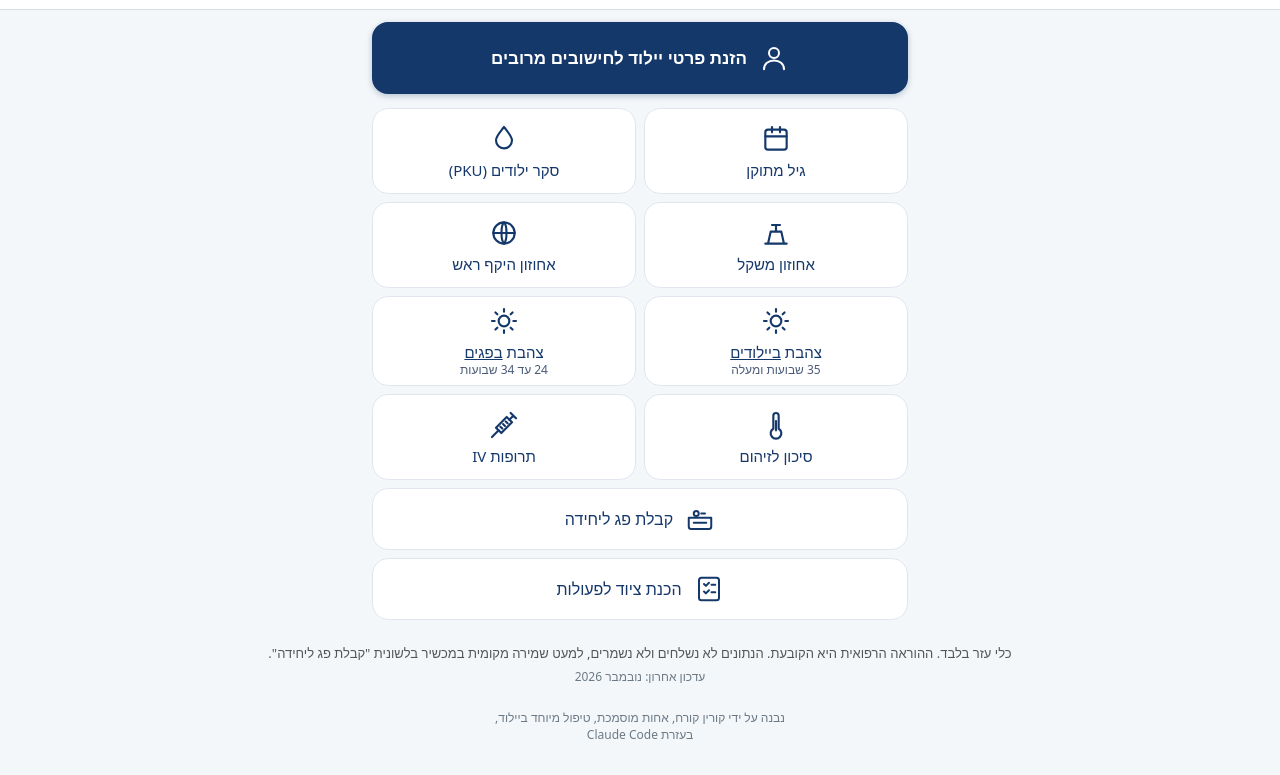
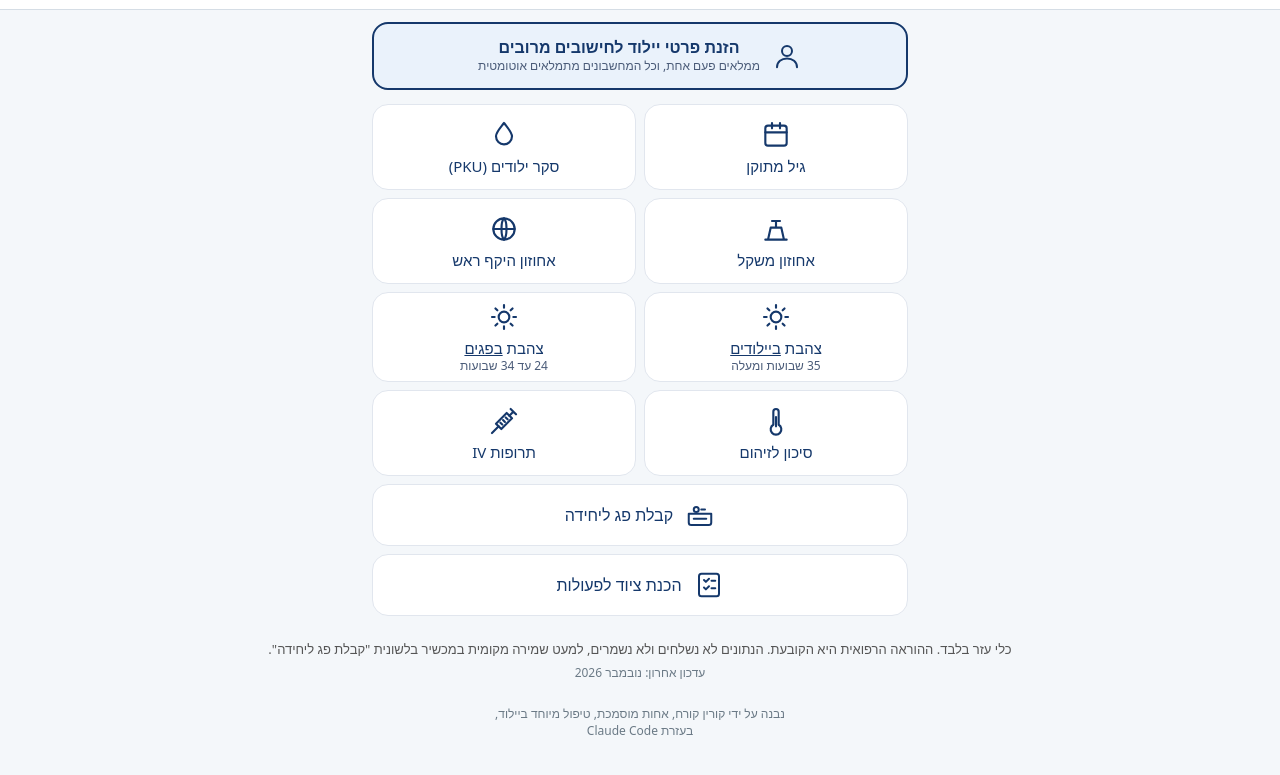
Before and after one commit to KorinKorach/nicu-cal, a plain HTML site: page index.html in a window 1280 px wide. Shown: the part 55-830 px from the top of the page. Drawn offline with Linux system fonts and the light colour scheme.

Commit message:
Baby tile: lighter style + helper sentence

```diff
--- a/index.html
+++ b/index.html
@@ -20,7 +20,7 @@
   <div class="tiles">
     <button class="tile alt wide" data-tab="baby">
       <svg viewBox="0 0 24 24" aria-hidden="true"><circle cx="12" cy="8" r="4"/><path d="M4 21c0-4.4 3.6-7 8-7s8 2.6 8 7"/></svg>
-      <span>הזנת פרטי יילוד לחישובים מרובים</span></button>
+      <span>הזנת פרטי יילוד לחישובים מרובים<small>ממלאים פעם אחת, וכל המחשבונים מתמלאים אוטומטית</small></span></button>
     <button class="tile" data-tab="age">
       <svg viewBox="0 0 24 24" aria-hidden="true"><rect x="4" y="5" width="16" height="15" rx="2"/><path d="M4 10h16M9 3v4M15 3v4"/></svg>
       <span>גיל מתוקן</span></button>
--- a/style.css
+++ b/style.css
@@ -196,7 +196,8 @@ body.babyflow .clrhome{display:block}
 .prcur{text-align:center;margin:16px 0 4px;padding-top:12px;border-top:1px solid var(--line);font-size:17px;color:#15386B}
 .prcurnote{text-align:center;font-size:13px;margin:2px 0 8px}
 
-/* כפתור פרטי יילוד: בולט */
-.tile.alt{background:#15386B;border:2px solid #15386B;color:#fff;min-height:72px;font-size:17px;font-weight:700;margin-bottom:6px;box-shadow:0 2px 6px rgba(21,56,107,.28)}
-.tile.alt svg{stroke:#fff}
-.tile.alt:active{background:#0F2B54}
+/* כפתור פרטי יילוד: בולט במידה */
+.tile.alt{background:#EAF2FB;border:2px solid #15386B;color:#15386B;min-height:68px;font-size:16px;font-weight:700;margin-bottom:6px;box-shadow:none}
+.tile.alt svg{stroke:#15386B}
+.tile.alt:active{background:#DCE9F7}
+.tile.alt small{font-weight:400}
```
